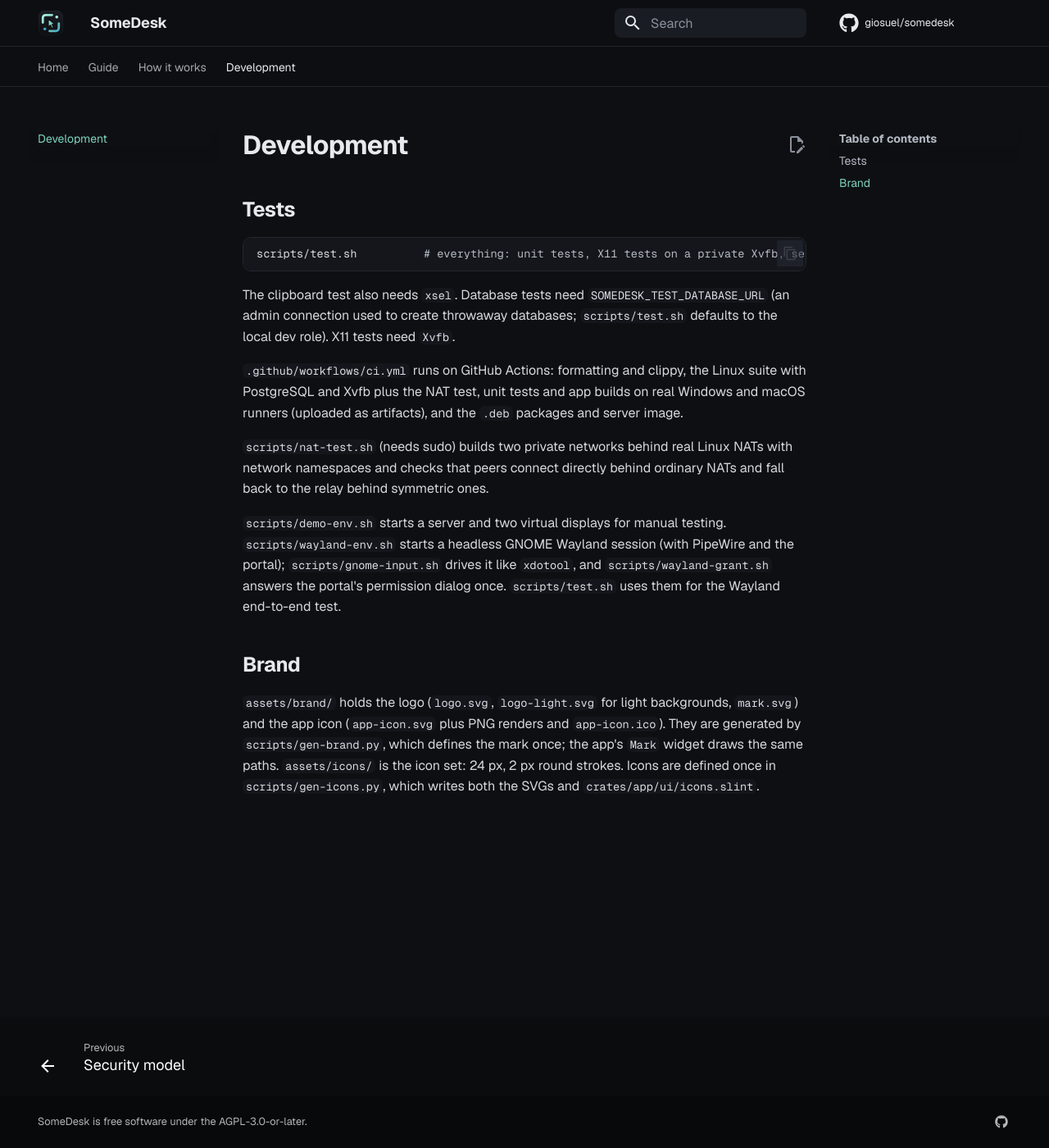
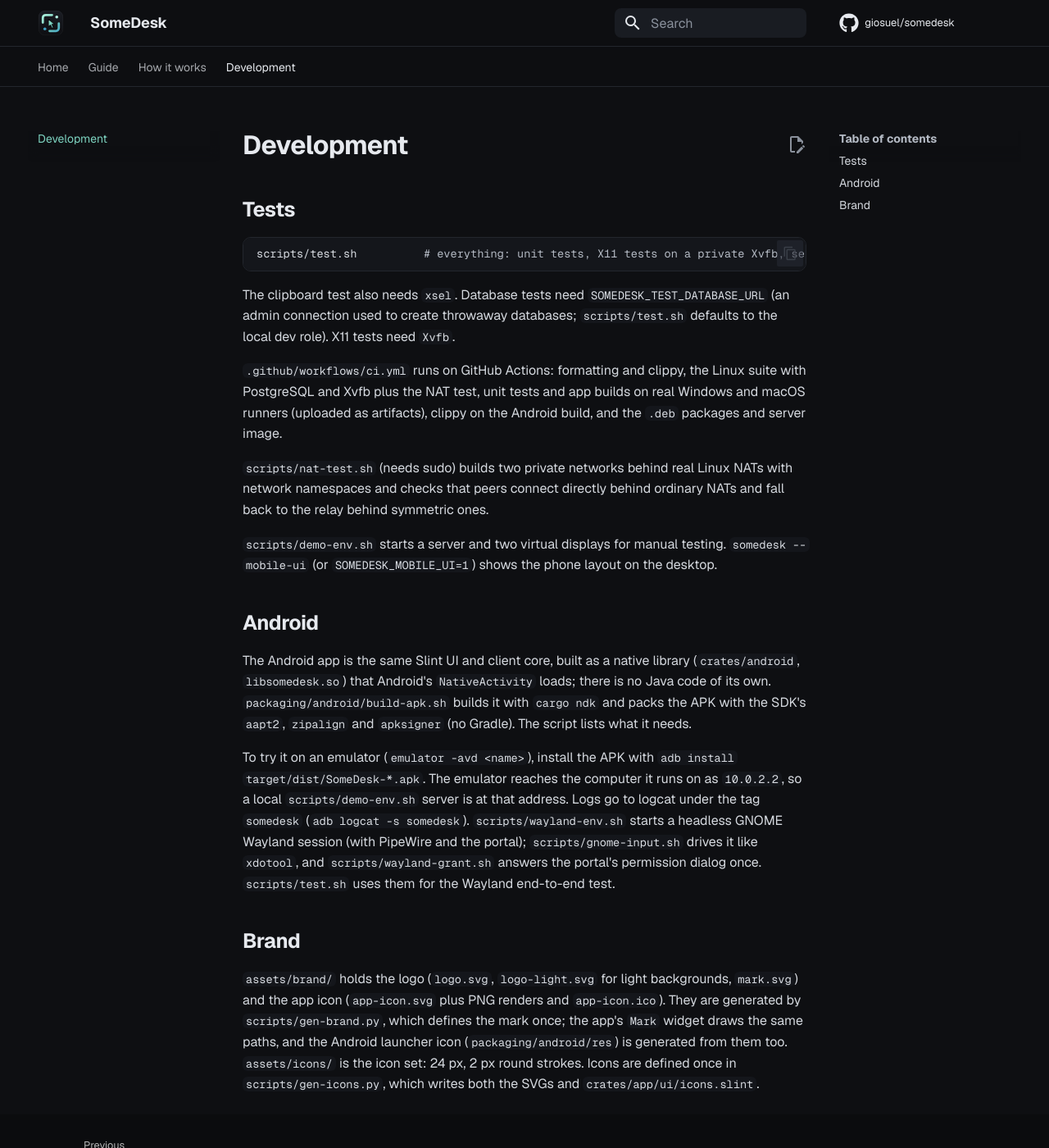
Before and after one commit to giosuel/somedesk, an MkDocs documentation site: the page built from docs/development.md, in a window 1280 px wide and 1400 px high. Shown: the whole window at 82% size. Built offline with MkDocs 1.6.1 and Material for MkDocs 9.7.7, drawn with Linux system fonts in a browser that asks for light colours; comment, search, counter and statistics services are not loaded.

Commit message:
docs: Android
Co-Authored-By: Claude Opus 5.5 <noreply@anthropic.com>
Claude-Session: https://claude.ai/code/session_01XQbrhxuWjfqVxjkGHBXazk

```diff
--- a/docs/development.md
+++ b/docs/development.md
@@ -11,13 +11,27 @@ databases; `scripts/test.sh` defaults to the local dev role). X11 tests need `Xv
 
 `.github/workflows/ci.yml` runs on GitHub Actions: formatting and clippy, the Linux suite with
 PostgreSQL and Xvfb plus the NAT test, unit tests and app builds on real Windows and macOS
-runners (uploaded as artifacts), and the `.deb` packages and server image.
+runners (uploaded as artifacts), clippy on the Android build, and the `.deb` packages and server
+image.
 
 `scripts/nat-test.sh` (needs sudo) builds two private networks behind real Linux NATs with
 network namespaces and checks that peers connect directly behind ordinary NATs and fall back to the
 relay behind symmetric ones.
 
 `scripts/demo-env.sh` starts a server and two virtual displays for manual testing.
+`somedesk --mobile-ui` (or `SOMEDESK_MOBILE_UI=1`) shows the phone layout on the desktop.
+
+## Android
+
+The Android app is the same Slint UI and client core, built as a native library
+(`crates/android`, `libsomedesk.so`) that Android's `NativeActivity` loads; there is no Java code
+of its own. `packaging/android/build-apk.sh` builds it with `cargo ndk` and packs the APK with the
+SDK's `aapt2`, `zipalign` and `apksigner` (no Gradle). The script lists what it needs.
+
+To try it on an emulator (`emulator -avd <name>`), install the APK with
+`adb install target/dist/SomeDesk-*.apk`. The emulator reaches the computer it runs on as
+`10.0.2.2`, so a local `scripts/demo-env.sh` server is at that address. Logs go to logcat under
+the tag `somedesk` (`adb logcat -s somedesk`).
 `scripts/wayland-env.sh` starts a headless GNOME Wayland session (with PipeWire and the portal);
 `scripts/gnome-input.sh` drives it like `xdotool`, and `scripts/wayland-grant.sh` answers the
 portal's permission dialog once. `scripts/test.sh` uses them for the Wayland end-to-end test.
@@ -26,6 +40,7 @@ portal's permission dialog once. `scripts/test.sh` uses them for the Wayland end
 
 `assets/brand/` holds the logo (`logo.svg`, `logo-light.svg` for light backgrounds, `mark.svg`) and
 the app icon (`app-icon.svg` plus PNG renders and `app-icon.ico`). They are generated by
-`scripts/gen-brand.py`, which defines the mark once; the app's `Mark` widget draws the same paths.
+`scripts/gen-brand.py`, which defines the mark once; the app's `Mark` widget draws the same paths,
+and the Android launcher icon (`packaging/android/res`) is generated from them too.
 `assets/icons/` is the icon set: 24 px, 2 px round strokes. Icons are defined once in
 `scripts/gen-icons.py`, which writes both the SVGs and `crates/app/ui/icons.slint`.
```
Also changed, not shown: README.md (+2 -2 lines), docs/getting-started.md (+12 -1 lines), docs/index.md (+1 -1 lines), docs/platforms.md (+18 -0 lines), docs/self-hosting.md (+1 -0 lines).
